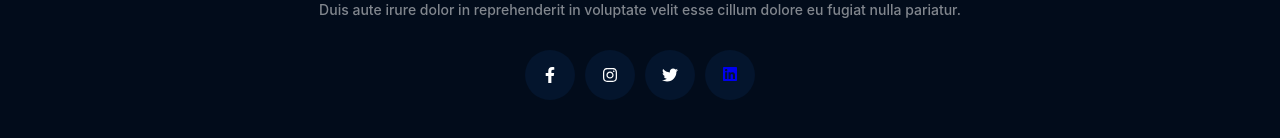
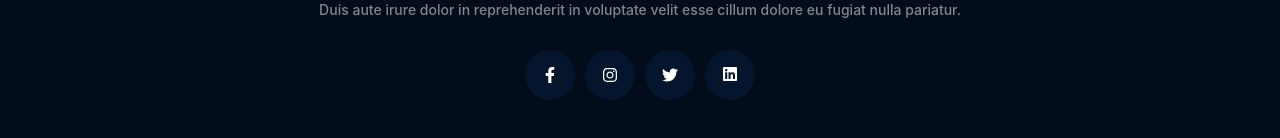
Before and after one commit to ImRkofficial/movix, a React (Vite) app: page / in a window 1280 px wide. Shown: the part 1208-1346 px from the top of the page. Built offline with nearby package versions, Linux system fonts and the light colour scheme; no server answers.

Commit message:
initial commit

```diff
--- a/src/components/footer/style.scss
+++ b/src/components/footer/style.scss
@@ -63,6 +63,10 @@
                 box-shadow: 0 0 0.625em var(--pink);
                 color: var(--pink);
             }
+
+            > a{
+                color: #fff;
+            }
         }
     }
 }
```
